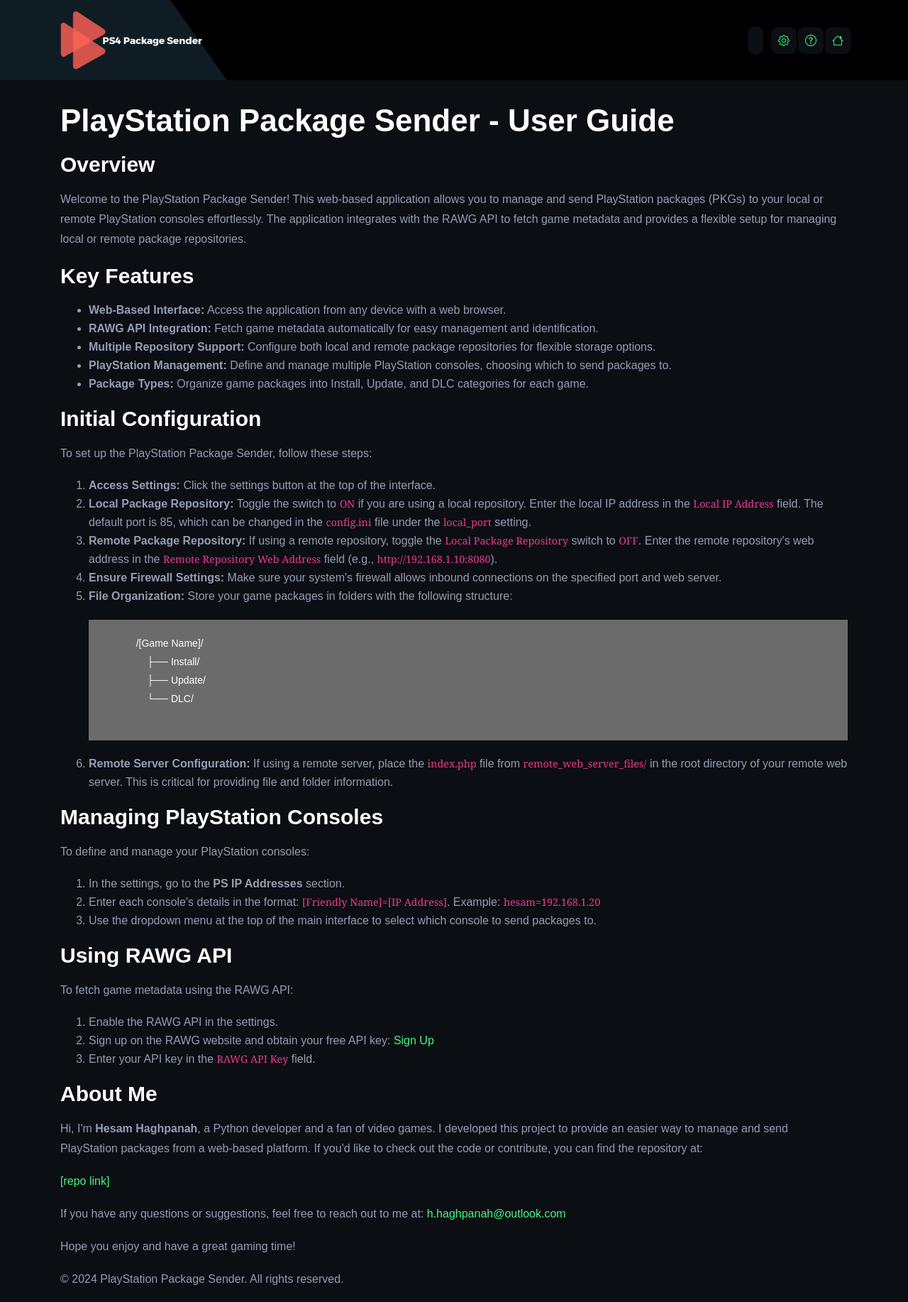
After one commit to h-haghpanah/web-based-ps-package-manager, a Flask app: page /user_guide in a window 1280 px wide. The commit adds this page. Shown: the whole page at 71% size. Run offline with Flask 3, Linux system fonts and the light colour scheme; data that the repository does not hold is empty; some libraries are stand-ins or nearby versions; some web fonts are replaced.

Commit message:
add user guide page

```diff
--- a/app.py
+++ b/app.py
@@ -69,6 +69,15 @@
     repository_type = config.get("ps", "repository_type")
     web_logo = f"logo-{repository_type}.png"
     return render_template("home.html", WEB_TITLE=web_title, WEB_LOGO=web_logo)
+
+
+@app.route("/user_guide")
+def user_guide():
+    config = get_config()
+    web_title = config.get("general", "web_title")
+    repository_type = config.get("ps", "repository_type")
+    web_logo = f"logo-{repository_type}.png"
+    return render_template("user_guide.html", WEB_TITLE=web_title, WEB_LOGO=web_logo)
 
 
 @app.route("/game_list")
--- a/assets/css/base.css
+++ b/assets/css/base.css
@@ -126,3 +126,12 @@
 select {
     background: rgb(11, 14, 19) !important; /* Removes background including the arrow */
 }
+
+.hwhite{
+    color: #fff;
+}
+
+.pre_style{
+	background: #6b6b6b !important;
+	color: #fff !important;
+}
--- a/assets/css/home.css
+++ b/assets/css/home.css
@@ -14,9 +14,7 @@
 .hgreen{
     color: #69FF47;
 }
-.hwhite{
-    color: #fff;
-}
+
 
 .icon-image{
     width: 60px;
--- a/templates/base.html
+++ b/templates/base.html
@@ -53,8 +53,14 @@
 
                                 </select>
                             </div>
-                            <div class="ml-10 mr-10">
-                                <button class="form-control header_btn"  data-toggle="modal" data-target="#settingsModal"><i class="bi bi-gear"></i></button>
+                            <div class="ml-10">
+                                <button class="form-control header_btn"  data-toggle="modal" data-target="#settingsModal"><a href="#"><i class="bi bi-gear"></i></a></button>
+                            </div>
+                            <div>
+                                <button class="form-control header_btn"><a href="/user_guide"><i class="bi bi-question-circle"></i></a></button>
+                            </div>
+                            <div class="mr-10">
+                                <button class="form-control header_btn"><a href="/"><i class="bi bi-house"></i></a></button>
                             </div>
                         </div>
 
--- /dev/null
+++ b/templates/user_guide.html
@@ -0,0 +1,79 @@
+{% extends "base.html" %}
+{% block content %}
+
+
+<header>
+    <h2 class="hwhite mt-30">PlayStation Package Sender - User Guide</h2>
+</header>
+
+<section>
+    <h4 class="hwhite">Overview</h4>
+    <p>Welcome to the PlayStation Package Sender! This web-based application allows you to manage and send PlayStation packages (PKGs) to your local or remote PlayStation consoles effortlessly. The application integrates with the RAWG API to fetch game metadata and provides a flexible setup for managing local or remote package repositories.</p>
+</section>
+
+<section>
+    <h4 class="hwhite">Key Features</h4>
+    <ul>
+        <li><strong>Web-Based Interface:</strong> Access the application from any device with a web browser.</li>
+        <li><strong>RAWG API Integration:</strong> Fetch game metadata automatically for easy management and identification.</li>
+        <li><strong>Multiple Repository Support:</strong> Configure both local and remote package repositories for flexible storage options.</li>
+        <li><strong>PlayStation Management:</strong> Define and manage multiple PlayStation consoles, choosing which to send packages to.</li>
+        <li><strong>Package Types:</strong> Organize game packages into Install, Update, and DLC categories for each game.</li>
+    </ul>
+</section>
+
+<section>
+    <h4 class="hwhite">Initial Configuration</h4>
+    <p>To set up the PlayStation Package Sender, follow these steps:</p>
+    <ol>
+        <li><strong>Access Settings:</strong> Click the settings button at the top of the interface.</li>
+        <li><strong>Local Package Repository:</strong> Toggle the switch to <code>ON</code> if you are using a local repository. Enter the local IP address in the <code>Local IP Address</code> field. The default port is 85, which can be changed in the <code>config.ini</code> file under the <code>local_port</code> setting.</li>
+        <li><strong>Remote Package Repository:</strong> If using a remote repository, toggle the <code>Local Package Repository</code> switch to <code>OFF</code>. Enter the remote repository's web address in the <code>Remote Repository Web Address</code> field (e.g., <code>http://192.168.1.10:8080</code>).</li>
+        <li><strong>Ensure Firewall Settings:</strong> Make sure your system's firewall allows inbound connections on the specified port and web server.</li>
+        <li><strong>File Organization:</strong> Store your game packages in folders with the following structure:
+            <pre class="pre_style">
+            /[Game Name]/
+                ├── Install/
+                ├── Update/
+                └── DLC/
+            </pre>
+        </li>
+        <li><strong>Remote Server Configuration:</strong> If using a remote server, place the <code>index.php</code> file from <code>remote_web_server_files/</code> in the root directory of your remote web server. This is critical for providing file and folder information.</li>
+    </ol>
+</section>
+
+<section>
+    <h4 class="hwhite">Managing PlayStation Consoles</h4>
+    <p>To define and manage your PlayStation consoles:</p>
+    <ol>
+        <li>In the settings, go to the <strong>PS IP Addresses</strong> section.</li>
+        <li>Enter each console's details in the format: <code>[Friendly Name]=[IP Address]</code>. Example: <code>hesam=192.168.1.20</code></li>
+        <li>Use the dropdown menu at the top of the main interface to select which console to send packages to.</li>
+    </ol>
+</section>
+
+<section>
+    <h4 class="hwhite">Using RAWG API</h4>
+    <p>To fetch game metadata using the RAWG API:</p>
+    <ol>
+        <li>Enable the RAWG API in the settings.</li>
+        <li>Sign up on the RAWG website and obtain your free API key: <a href="https://rawg.io/signup" target="_blank">Sign Up</a></li>
+        <li>Enter your API key in the <code>RAWG API Key</code> field.</li>
+    </ol>
+</section>
+
+<section id="about-me">
+    <h4 class="hwhite">About Me</h4>
+    <p>Hi, I'm <strong>Hesam Haghpanah</strong>, a Python developer and a fan of video games. I developed this project to provide an easier way to manage and send PlayStation packages from a web-based platform. If you'd like to check out the code or contribute, you can find the repository at:</p>
+    <p><a href="[repo link]" target="_blank">[repo link]</a></p>
+    <p>If you have any questions or suggestions, feel free to reach out to me at: <a href="mailto:h.haghpanah@outlook.com">h.haghpanah@outlook.com</a></p>
+    <p>Hope you enjoy and have a great gaming time!</p>
+</section>
+
+<footer>
+    <p>&copy; 2024 PlayStation Package Sender. All rights reserved.</p>
+</footer>
+
+
+
+{% endblock %}
```
